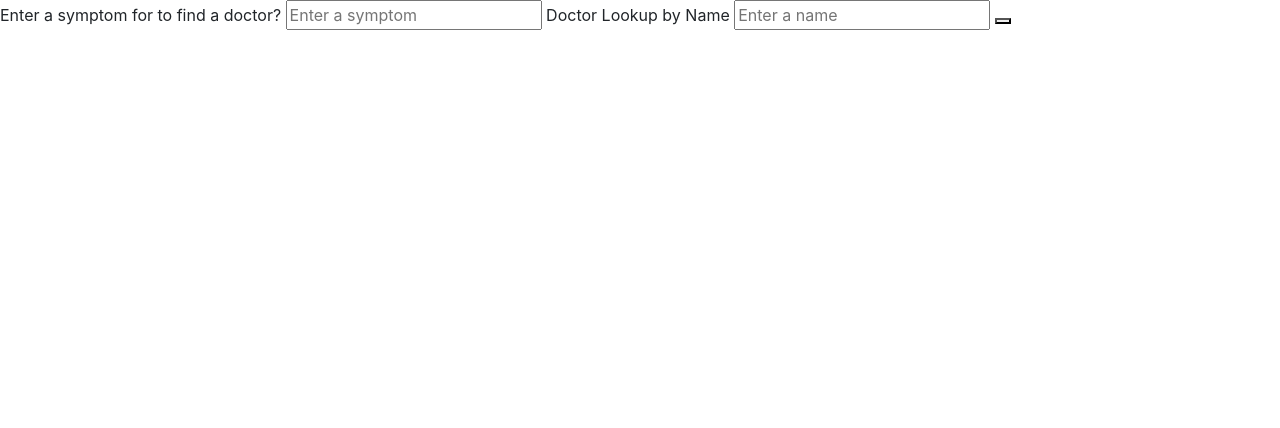
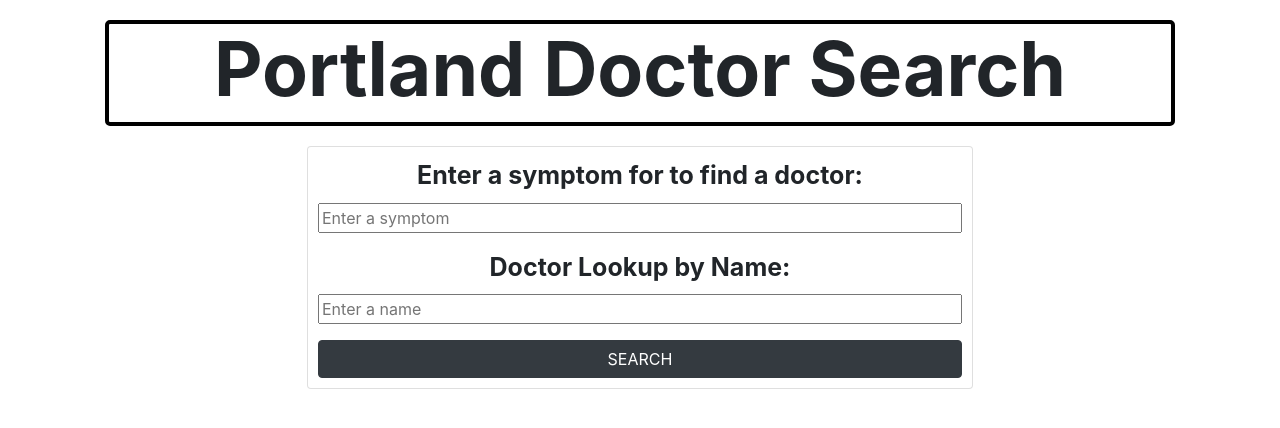
Before and after one commit to Michael-Wayne-Wells/doctor-lookup, a website built with webpack: page src/index.html in a window 1280 px wide. Built offline with nearby package versions, Linux system fonts and the light colour scheme.

Commit message:
add css styles to form and refine results from doctor.

```diff
--- a/src/api-call.js
+++ b/src/api-call.js
@@ -8,7 +8,7 @@ export class DoctorSearch {
     try {
       let response = await fetch(`https://api.betterdoctor.com/2016-03-01/doctors?name=${this.doctorName}&query=${this.symptom}&location=or-portland&skip=0&limit=10&user_key=${process.env.API_KEY}`);
       let jsonResponse = await response.json();
-      console.log(response);
+
       return jsonResponse;
 
     }catch(error){
--- a/src/index.html
+++ b/src/index.html
@@ -4,20 +4,34 @@
   <meta charset="utf-8">
 </head>
 <body>
+  <div class="container">
+    <div class="header">
+      <h1>Portland Doctor Search</h1>
+    </div>
+
+
+<div class="card">
+
 
   <form id="user-input">
-    <label>Enter a symptom for to find a doctor?</label>
+    <div class="form-group">
+
+    <label>Enter a symptom for to find a doctor:</label><br>
     <input id='symptom' type="text" placeholder="Enter a symptom">
-    <label>Doctor Lookup by Name</label>
-    <input id="doctor-name" type="text" placeholder="Enter a name">
-  <button type="submit" name="button"></button>
+  </div>
+  <div class="form-group">
+    <label>Doctor Lookup by Name:</label><br>
+    <input id="doctor-name" type="text" placeholder="Enter a name"></input>
+  </div>
+  <button class="btn btn-dark" type="submit" name="button">SEARCH</button>
   </form>
+  </div>
 
   <div class="results">
     <ul id="search-results">
 
     </ul>
   </div>
-
+</div>
   </body>
   </html>
--- a/src/results.js
+++ b/src/results.js
@@ -15,27 +15,20 @@ export class SearchResults {
         }else{
           return "no";
         }
-      }
+      };
       let website = () => {
         if(doc.practices[0].website === undefined) {
           return "no website listed";
         } else {
           return doc.practices[0].website;
         }
-      }
+      };
       let firstName = doc.profile.first_name;
       let lastName = doc.profile.last_name;
       let address = doc.practices[0].visit_address.street + " " + doc.practices[0].visit_address.city + ", " + doc.practices[0].visit_address.state + " " + doc.practices[0].visit_address.zip;
       let phone = doc.practices[0].phones[0].number;
 
-      $('ul#search-results').append("<li>" + firstName + " " +
-      lastName +
-      "</li>" + "<ul>" + "<li>" + address +
-      "</li>" + "<li>" +
-      phone +
-      "</li>" +'<li>' +
-      website() + "</li>" +
-      "<li> Accepting new patients:" + acceptNew() + "</li>" + "</ul>" );
+      $('ul#search-results').append("<li>Name: " + firstName + " " + lastName + "</li>" + "<ul>" + "<li>Address: " + address + "</li>" + "<li> Phone: " + phone + "</li>" + "<li> Website: " + website() + "</li>" + "<li> Accepting new patients: " + acceptNew() + "</li>" + "</ul>" );
 
     });
   }
--- a/src/styles.css
+++ b/src/styles.css
@@ -0,0 +1,30 @@
+.header {
+  text-align: center;
+  border-radius: 5px;
+  border: 4px solid black;
+  margin: 20px;
+}
+.header h1 {
+  font-size: 75px;
+  font-weight: bold;
+}
+
+input {
+  width: 100%;
+}
+
+label {
+  font-size: 25px;
+  font-weight: bold;
+}
+.card {
+text-align: center;
+  width: 60%;
+  margin-left: 20%;
+  margin-right: 20%;
+  padding:10px;
+}
+
+button {
+  width: 100%;
+}
```
